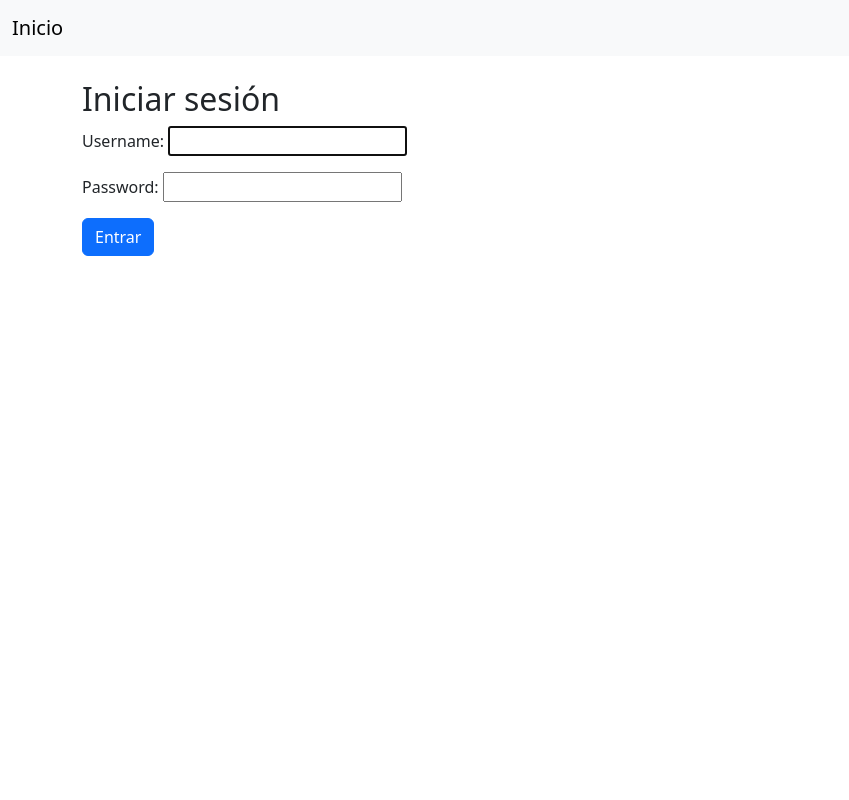
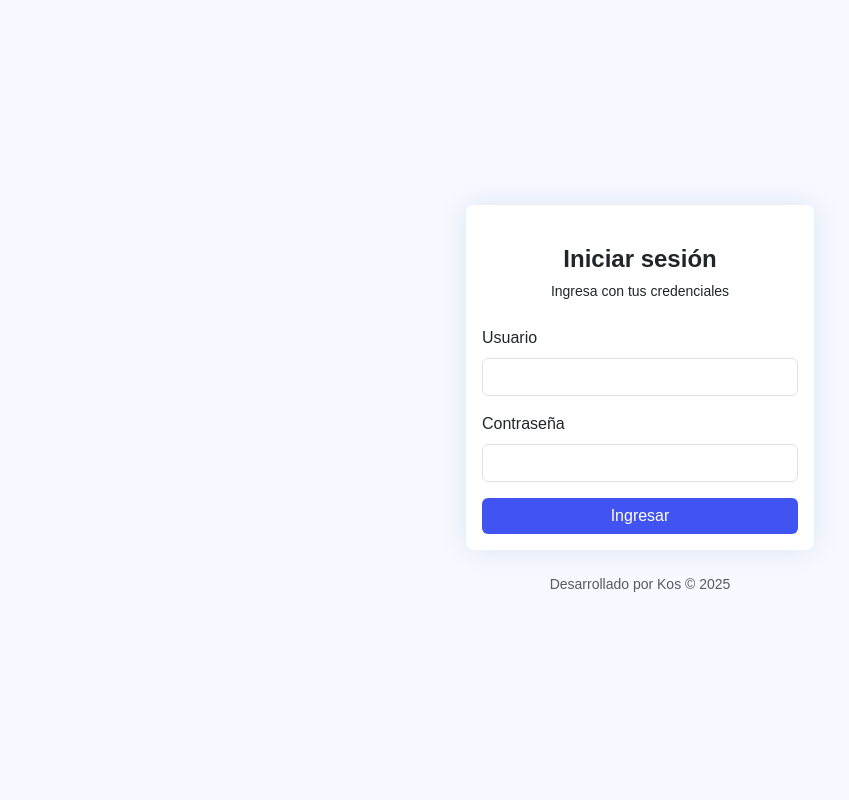
Before and after one commit to Oscar095/Kos_Productions, a Django app: page /login/ in a window 1280 px wide. Shown: the whole page, without its empty margins (0-849 px from the left). Run offline with Django 5.2, Linux system fonts and the light colour scheme.

Commit message:
Craer Estilos CSS

```diff
--- a/django_app/ejecutor/settings.py
+++ b/django_app/ejecutor/settings.py
@@ -64,6 +64,9 @@ DATABASES = {
 
 STATIC_URL = '/static/'
 STATIC_ROOT = os.path.join(BASE_DIR, 'staticfiles')
+STATICFILES_DIRS = [os.path.join(BASE_DIR, 'scripts_app/static')]
+
+STATICFILES_STORAGE = 'whitenoise.storage.CompressedManifestStaticFilesStorage'
 
 # Login config
 LOGIN_URL = '/login/'
--- /dev/null
+++ b/django_app/scripts_app/static/assets/css/style.css
@@ -0,0 +1,29 @@
+body {
+  background: #f6f9ff;
+  font-family: "Poppins", sans-serif;
+}
+
+.card {
+  border: none;
+  border-radius: 8px;
+  box-shadow: 0 0 30px rgba(1, 41, 112, 0.1);
+}
+
+.card-title {
+  font-size: 24px;
+  font-weight: 600;
+}
+
+.btn-primary {
+  background-color: #4154f1;
+  border: none;
+}
+
+.btn-primary:hover {
+  background-color: #3a45d2;
+}
+
+.alert {
+  font-size: 14px;
+  padding: 10px;
+}
--- a/django_app/scripts_app/templates/registration/login.html
+++ b/django_app/scripts_app/templates/registration/login.html
@@ -1,10 +1,79 @@
-{% extends 'scripts_app/base.html' %}
+{% load static %}
+<!DOCTYPE html>
+<html lang="es">
+<head>
+  <meta charset="UTF-8">
+  <title>Iniciar sesión | Kos</title>
+  <meta name="viewport" content="width=device-width, initial-scale=1">
 
-{% block content %}
-<h2>Iniciar sesión</h2>
-<form method="post">
-    {% csrf_token %}
-    {{ form.as_p }}
-    <button type="submit" class="btn btn-primary">Entrar</button>
-</form>
-{% endblock %}
+  <!-- Bootstrap & Icons via CDN -->
+  <link href="https://cdn.jsdelivr.net/npm/bootstrap@5.3.2/dist/css/bootstrap.min.css" rel="stylesheet">
+  <link href="https://cdn.jsdelivr.net/npm/bootstrap-icons@1.10.5/font/bootstrap-icons.css" rel="stylesheet">
+
+  <!-- Tu estilo personalizado -->
+  <link href="{% static 'assets/css/style.css' %}" rel="stylesheet">
+</head>
+<body>
+
+<main>
+  <div class="container">
+
+    <section class="section register min-vh-100 d-flex flex-column align-items-center justify-content-center py-4">
+      <div class="container">
+        <div class="row justify-content-center">
+          <div class="col-lg-4 col-md-6 d-flex flex-column align-items-center justify-content-center">
+
+            <div class="card mb-3">
+              <div class="card-body">
+
+                <div class="pt-4 pb-2">
+                  <h5 class="card-title text-center pb-0 fs-4">Iniciar sesión</h5>
+                  <p class="text-center small">Ingresa con tus credenciales</p>
+                </div>
+
+                <form method="post" class="row g-3 needs-validation" novalidate>
+                  {% csrf_token %}
+
+                  {% if form.non_field_errors %}
+                    <div class="alert alert-danger w-100" role="alert">
+                      {{ form.non_field_errors }}
+                    </div>
+                  {% endif %}
+
+                  <div class="col-12">
+                    <label for="username" class="form-label">Usuario</label>
+                    <input type="text" name="username" class="form-control" id="username" required>
+                  </div>
+
+                  <div class="col-12">
+                    <label for="password" class="form-label">Contraseña</label>
+                    <input type="password" name="password" class="form-control" id="password" required>
+                  </div>
+
+                  <div class="col-12">
+                    <button class="btn btn-primary w-100" type="submit">Ingresar</button>
+                  </div>
+
+                </form>
+
+              </div>
+            </div>
+
+            <div class="credits mt-2 text-center text-muted small">
+              Desarrollado por Kos © {{ year|default:2025 }}
+            </div>
+
+          </div>
+        </div>
+      </div>
+    </section>
+
+  </div>
+</main>
+
+<!-- Bootstrap JS -->
+<script src="https://cdn.jsdelivr.net/npm/bootstrap@5.3.2/dist/js/bootstrap.bundle.min.js"></script>
+<script src="{% static 'assets/js/main.js' %}"></script>
+
+</body>
+</html>
```
Also changed, not shown: .github/workflows/update_database_siesa_manufacturakos.yml, django_app/scripts_app/static/assets/js/main.js (added).
